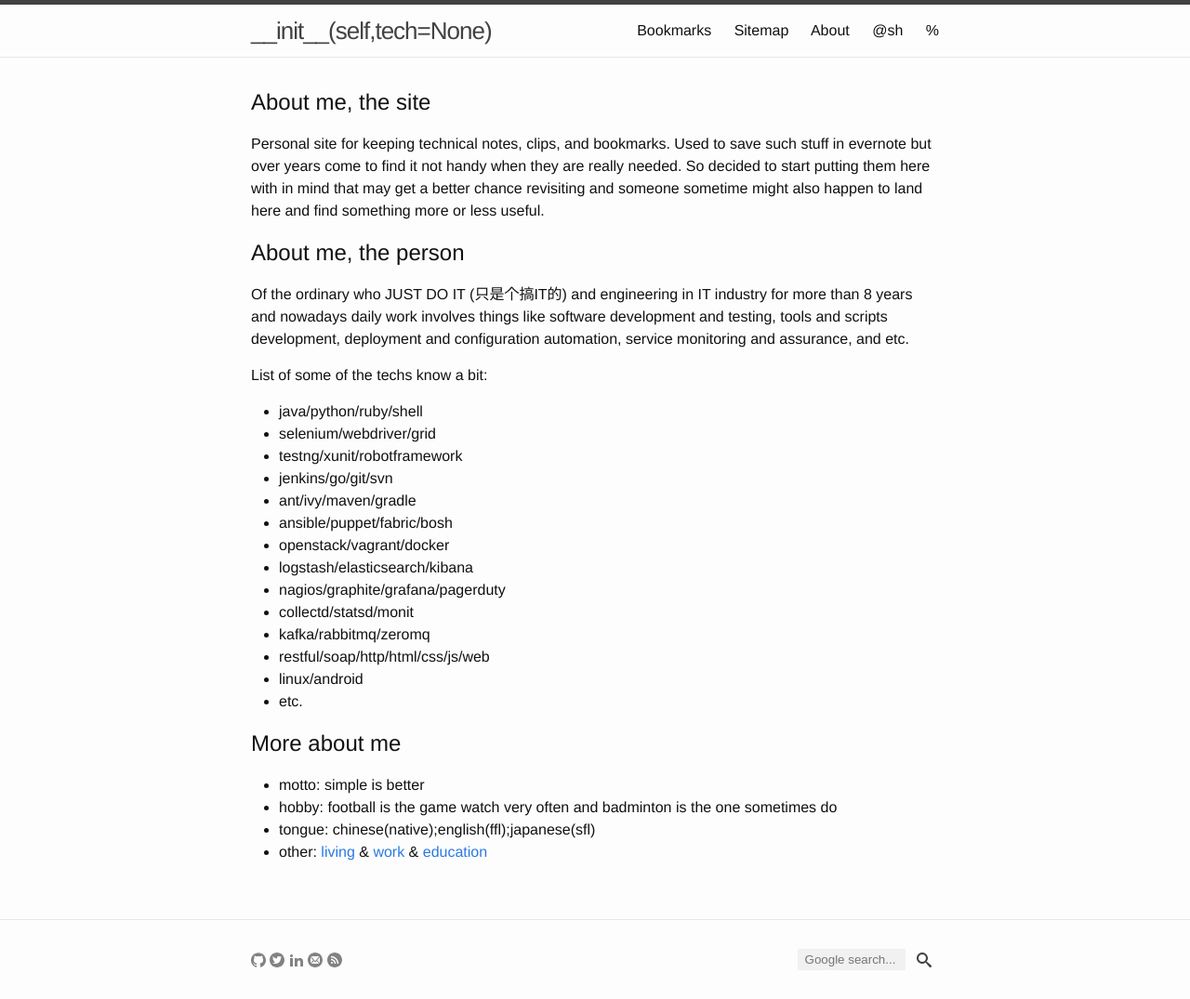
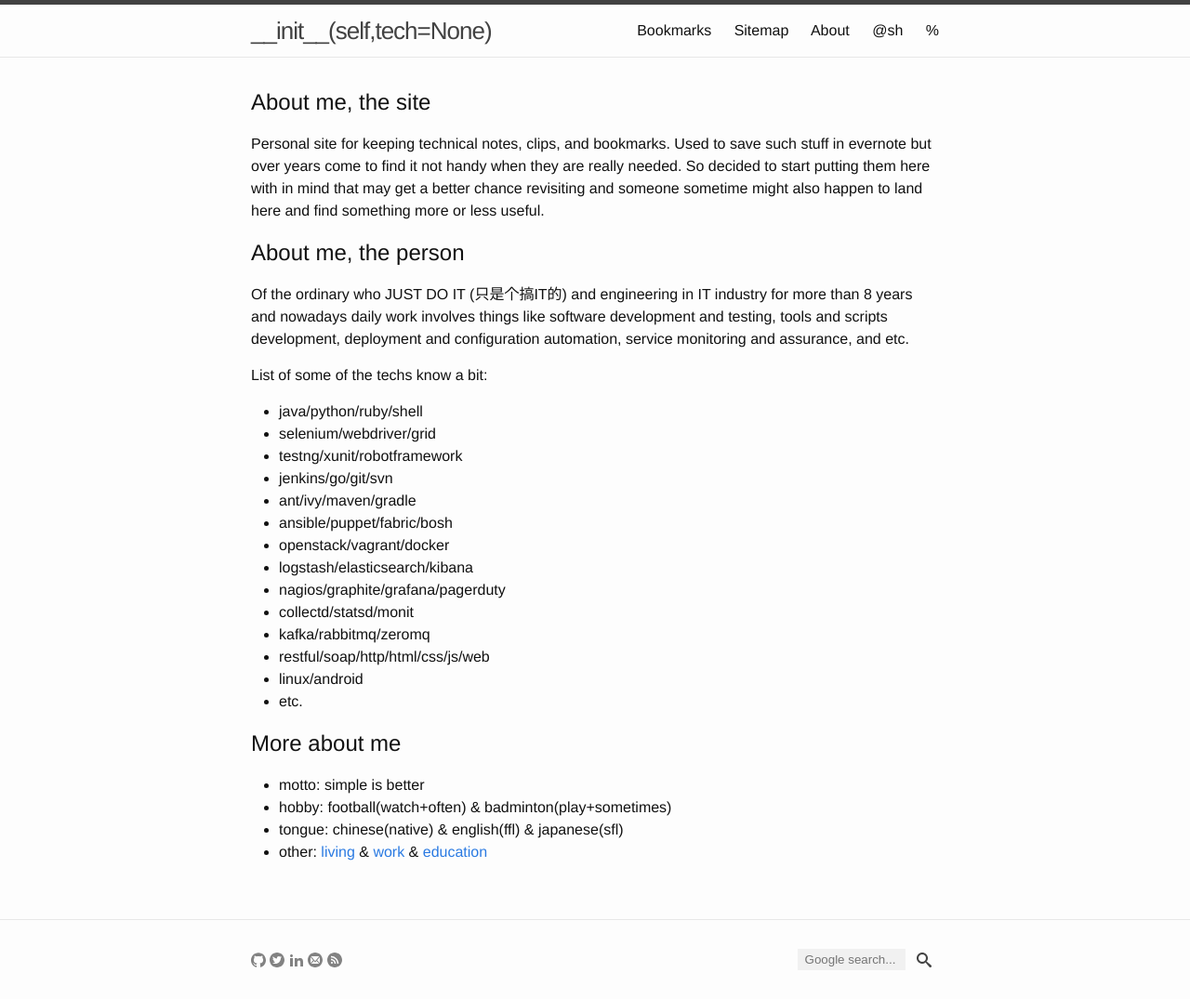
Before and after one commit to yuan-jiang/yuan-jiang.github.io, a Jekyll site: the page built from about.md, in a window 1280 px wide. Shown: the whole page at 93% size. Built offline with Jekyll 4.4.1, drawn with Linux system fonts in a browser that asks for light colours.

Commit message:
Update about.md

```diff
--- a/about.md
+++ b/about.md
@@ -29,6 +29,6 @@ List of some of the techs know a bit:
 
 # More about me
 - motto: simple is better
-- hobby: football is the game watch very often and badminton is the one sometimes do
-- tongue: chinese(native);english(ffl);japanese(sfl)
+- hobby: football(watch+often) & badminton(play+sometimes)
+- tongue: chinese(native) & english(ffl) & japanese(sfl)
 - other: [living](https://www.google.com/maps/place/Shanghai,+China) & [work](http://www.cisco.com/) & [education](http://www.cs.ecnu.edu.cn/)
```
